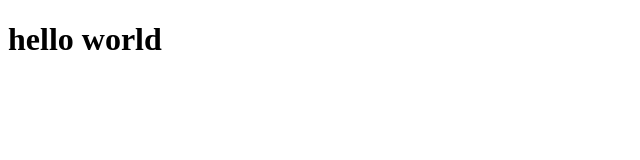
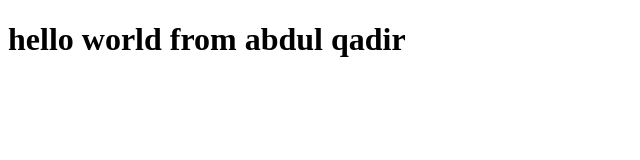
Before and after one commit to Ab-Qadir1998/bootcamp-cl1, a plain HTML site: page index.html in a window 1280 px wide. Shown: the whole page, without its empty margins (0-640 px from the left). Drawn offline with Linux system fonts and the light colour scheme.

Commit message:
update index file

```diff
--- a/index.html
+++ b/index.html
@@ -6,6 +6,6 @@
     <title>Document</title>
 </head>
 <body>
-        <h1>hello world</h1>
+        <h1>hello world from abdul qadir</h1>
 </body>
 </html>
```
